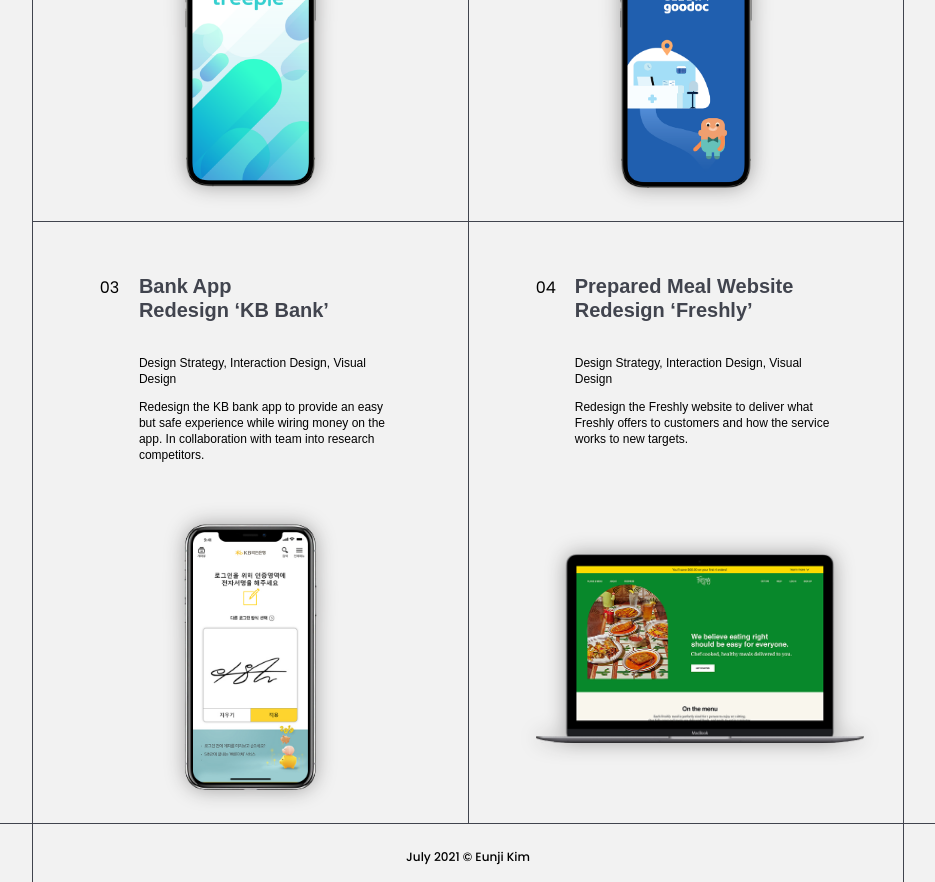
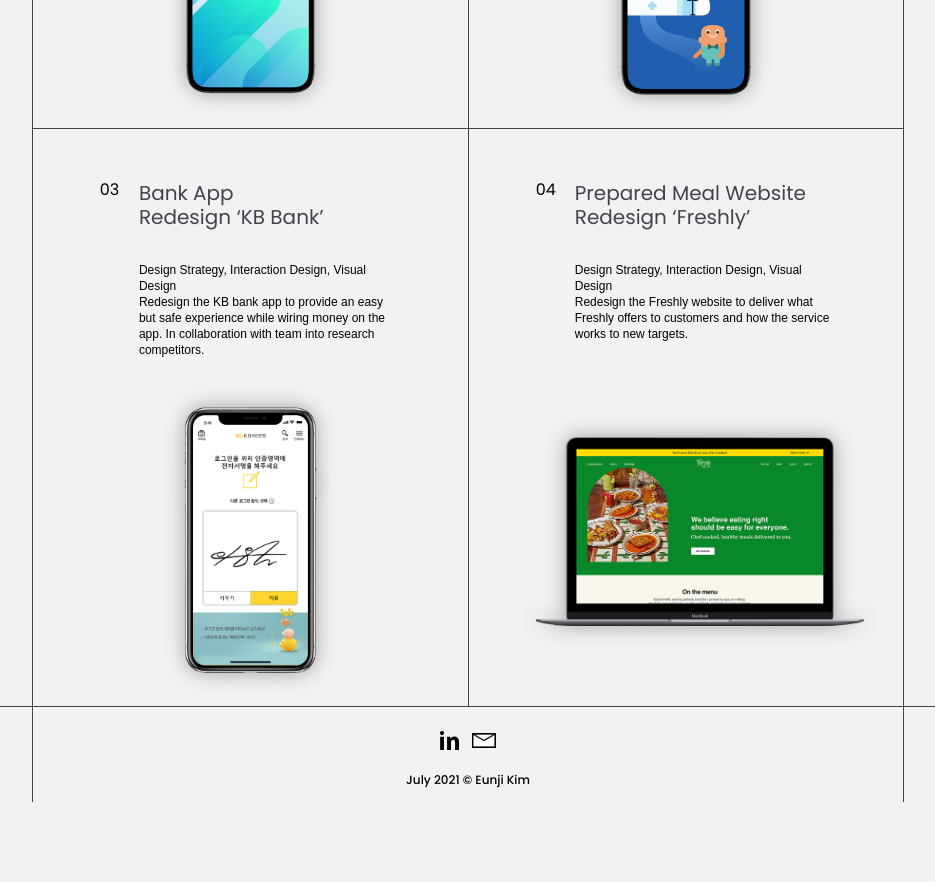
Before and after one commit to mkkeems/eunzikim-portfolio, a React (Create React App) app: page / in a window 1280 px wide. Shown: the part 860-1742 px from the top of the page, without its empty margins (172-1107 px from the left). After the commit the page ends 1662 px from the top, so only its background shows below. Built offline with nearby package versions, Linux system fonts and the light colour scheme.

Commit message:
adding icons to footer bottom

```diff
--- a/src/App.js
+++ b/src/App.js
@@ -6,7 +6,7 @@
 const App = () => {
   return (
     <>
-      {/* <Reset /> */}
+      <Reset />
       <GlobalStyle />
       <Router>
         <Route exact path="/" component={HomePage} />
--- a/src/assets/styles/globalStyle.js
+++ b/src/assets/styles/globalStyle.js
@@ -1,52 +1,21 @@
 import { createGlobalStyle } from "styled-components";
 import { colors, fonts } from "./variables";
-import ABCChanelSemiBoldSWoff from "../fonts/ABChanelPBSemiBoldS.woff";
-import ABCChanelSemiBoldSWoff2 from "../fonts/ABChanelPBSemiBoldS.woff2";
-import ABCChanelRegularWoff from "../fonts/ABChanelPBRegularL.woff";
-import ABCChanelRegularWoff2 from "../fonts/ABChanelPBRegularL.woff2";
-import MalgunGothicBoldWoff from "../fonts/MalgunGothicBold.woff";
-import MalgunGothicBoldWoff2 from "../fonts/MalgunGothicBold.woff2";
-import MalgunGothicWoff from "../fonts/MalgunGothic.woff2";
-import MalgunGothicWoff2 from "../fonts/MalgunGothic.woff2";
+import { getvw } from "../../assets/styles/mixins";
 
 const GlobalStyle = createGlobalStyle`
-/* @font-face {
-  font-family: 'ABChanel PB SemiBold S';
-  src: url(${ABCChanelSemiBoldSWoff2}) format('woff2'),
-    url(${ABCChanelSemiBoldSWoff}) format('woff');
-  font-style: normal;
-}
-
-@font-face {
-    font-family: 'ABChanel PB Regular';
-    src: url(${ABCChanelRegularWoff2}) format('woff2'),
-        url(${ABCChanelRegularWoff}) format('woff');
-    font-style: normal;
-}
-
-@font-face {
-  font-family: 'Malgun Gothic';
-  src: url(${MalgunGothicWoff2}) format('woff2'),
-    url(${MalgunGothicWoff}) format('woff');
-  font-style: normal;
-}
-
-@font-face {
-  font-family: 'Malgun Gothic Bold';
-  src: url(${MalgunGothicBoldWoff2}) format('woff2'),
-    url(${MalgunGothicBoldWoff}) format('woff');
-  font-style: normal;
-} */
-
-
 
   body {
     /* font-family: ${fonts.primary}, ${fonts.koreanBold}, sans-serif; */
     font-family: 'Poppins', sans-serif;
     margin: 0px;
     background-color: ${colors.bgLightGrey};
+
     *{
       box-sizing: border-box;
+    }
+
+    h1, h2 {
+      font-family: 'Poppins', sans-serif;
     }
   }
 `;
--- a/src/components/Footer.js
+++ b/src/components/Footer.js
@@ -2,6 +2,8 @@
 import styled from "styled-components/macro";
 import { getvw } from "../assets/styles/mixins";
 import { colors } from "../assets/styles/variables";
+import linkedinIcon from "../assets/images/linkedin-icon.svg";
+import mailIcon from "../assets/images/mail-icon.svg";
 
 const Wrap = styled.div`
   border-top: 1px solid ${colors.darkGrey};
@@ -22,13 +24,39 @@
     margin: 0 ${getvw(306)};
     border-right: 1px solid ${colors.darkGrey};
     border-left: 1px solid ${colors.darkGrey};
+
+    .footer-icons {
+      display: flex;
+      margin: auto;
+      margin-bottom: ${getvw(36)};
+      width: fit-content;
+
+      .linkedin-icon {
+        height: ${getvw(28)};
+        margin-right: ${getvw(10)};
+      }
+      .mail-icon {
+        width: ${getvw(36)};
+        margin-left: ${getvw(10)};
+      }
+    }
   }
 `;
 
 const Footer = () => {
   return (
     <Wrap>
-      <div className="footer-content">July 2021 © Eunji Kim</div>
+      <div className="footer-content">
+        <div className="footer-icons">
+          <img
+            src={linkedinIcon}
+            alt="linkedin icon"
+            className="linkedin-icon"
+          />
+          <img src={mailIcon} alt="mail icon" className="mail-icon" />
+        </div>
+        <p>July 2021 © Eunji Kim</p>
+      </div>
     </Wrap>
   );
 };
--- a/src/components/HomePage/WorkSection.js
+++ b/src/components/HomePage/WorkSection.js
@@ -78,7 +78,7 @@
     .text-body {
       width: 87%;
       font-size: ${getvw(18)};
-      font-family: arial;
+      font-family: "Arial";
       margin-bottom: ${getvw(72)};
       line-height: ${getvw(24)};
     }
```
Also changed, not shown: src/assets/images/linkedin-icon.svg (added), src/assets/images/mail-icon.svg (added).
